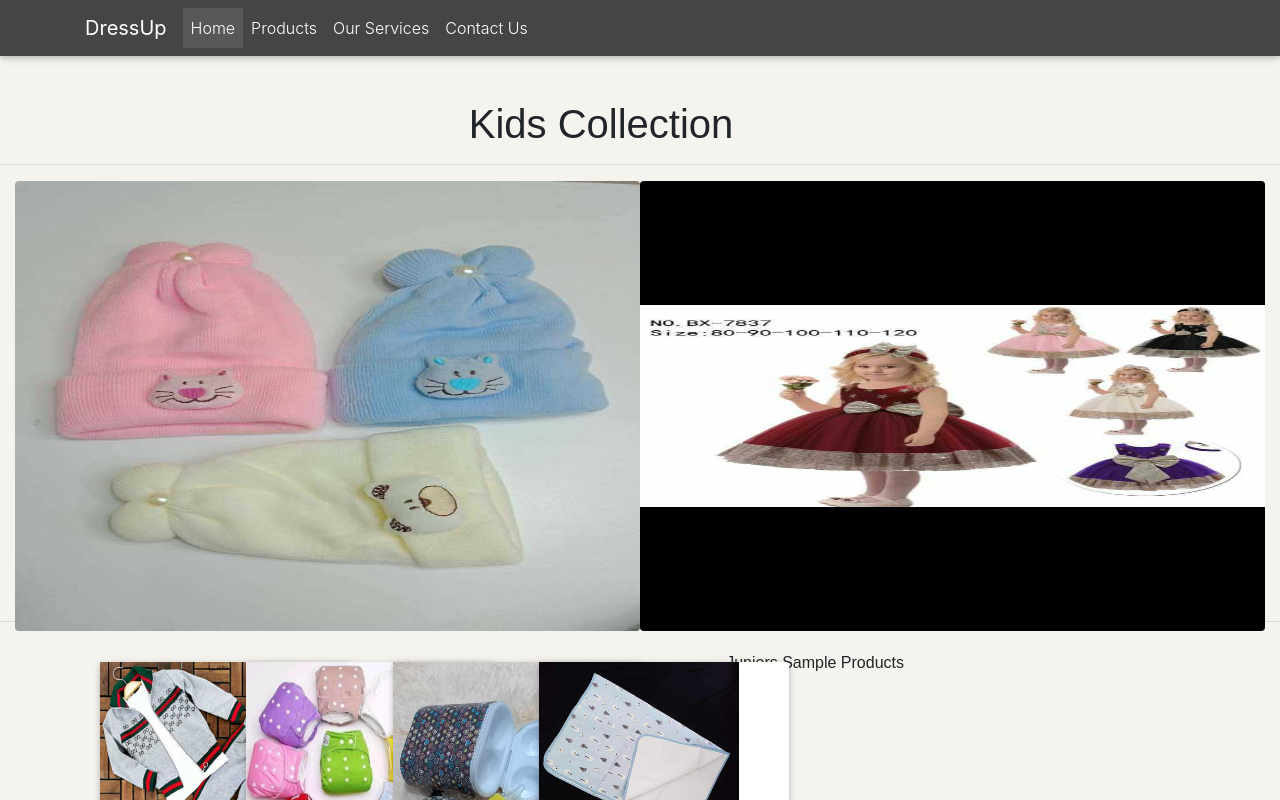
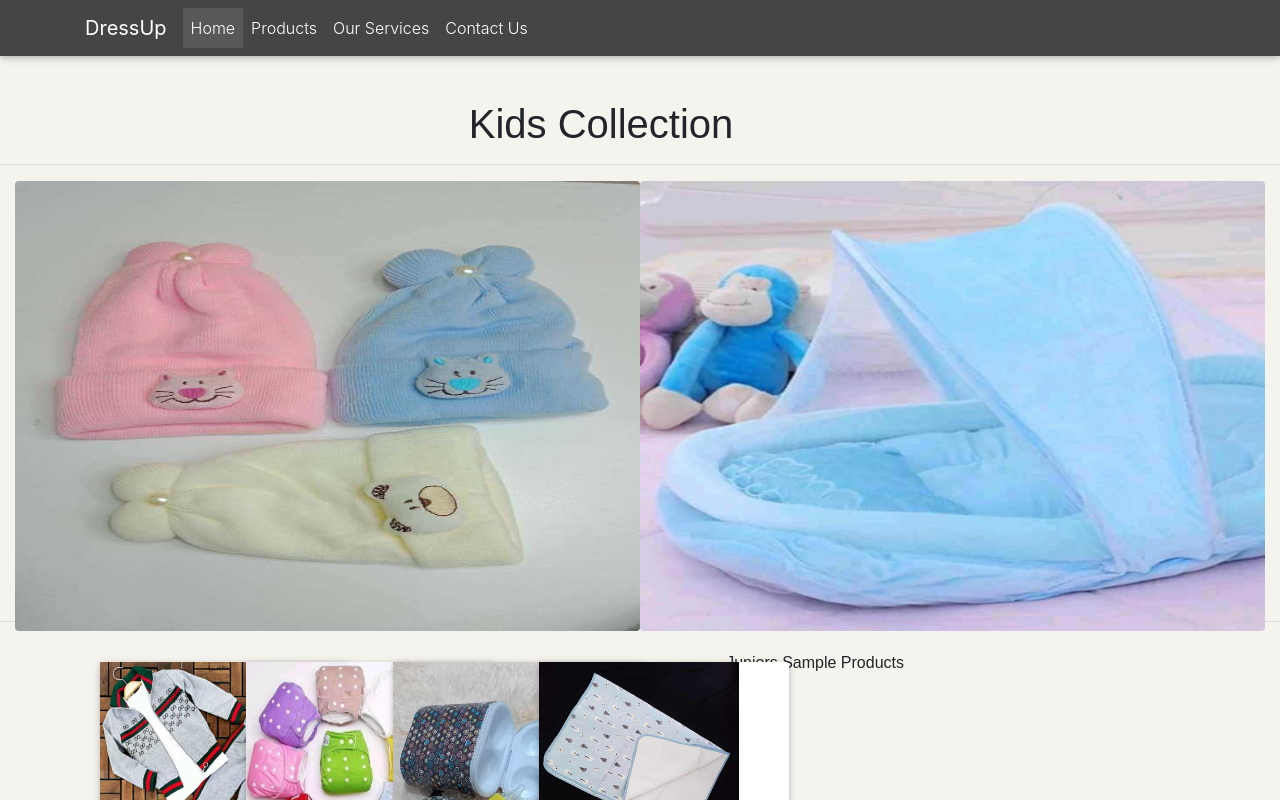
Before and after one commit to msyoki/DressUp-Front-end, an Angular app: page /juniors in a window 1280 px wide. Shown: the top 800 px of the page. Built offline with nearby package versions, Linux system fonts and the light colour scheme.

Commit message:
Juniors section

```diff
--- a/src/app/juniors/juniors.component.css
+++ b/src/app/juniors/juniors.component.css
@@ -53,4 +53,5 @@
 .container img{
   width: 200px;
   height: 250px;
+  padding-top: -20px;
 }
--- a/src/app/juniors/juniors.component.html
+++ b/src/app/juniors/juniors.component.html
@@ -1,10 +1,11 @@
 <app-navbar></app-navbar>
+<meta name="viewport" content="width=device-width, initial-scale=1.0">
 <h1>Kids Collection</h1><hr>
 <div class="container-fluid">
     <div class="row">
       <div class="col-md-12">
         <img id="two" class="rounded"  src="../assets/img/img1.jpg">
-        <img id="three" class="rounded" src="../assets/img/img2.jpg">
+        <img id="three" class="rounded" src="../assets/img/net.jpg">
       </div>
     </div>
     <div class="container bg bg-dark">
@@ -111,7 +112,7 @@
       </div>
     </div>
 
-    <div class=" col-md-3">
+    <div class="col-md-3">
       <div class="card">
         <img src="../assets/img/img12.jpg">
         <div class="card-footer">
@@ -120,7 +121,7 @@
       </div>
     </div>
 
-    <div class=" col-md-3">
+    <div class="col-md-3">
       <div class="card">
         <img src="../assets/img/img13.jpg">
         <div class="card-footer">
@@ -129,7 +130,7 @@
       </div>
     </div>
 
-    <div class=" col-md-3">
+    <div class="col-md-3">
       <div class="card">
         <img src="../assets/img/img14.jpg">
         <div class="card-footer">
@@ -140,7 +141,7 @@
 
   </div>
 
-  </div>
+    </div>
 
 
 
```
Also changed, not shown: src/assets/img/img21.jpg (added), src/assets/img/net.jpg (added).
